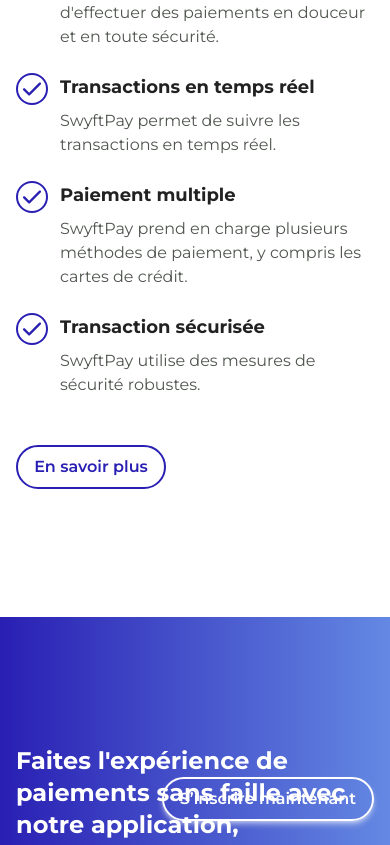
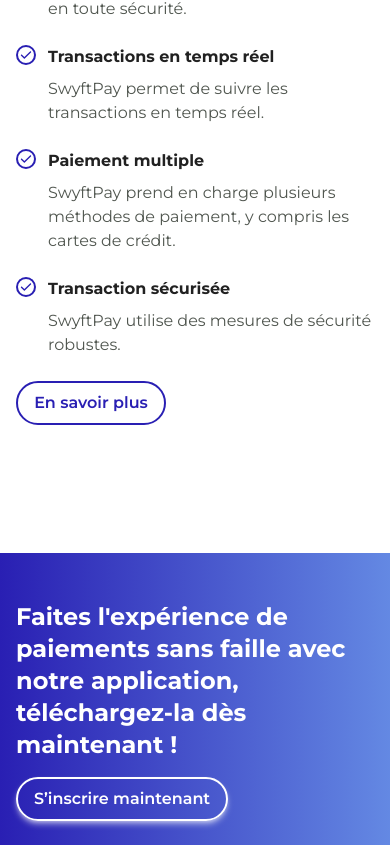
Before and after one commit to swyftpay-drc/frontend, a Next.js app: page / in a window 390 px wide. Shown: the part 2770-3615 px from the top of the page. Built offline with nearby package versions, Linux system fonts and the light colour scheme.

Commit message:
refactor:update responsive

```diff
--- a/src/components/client/home/experience-section/index.tsx
+++ b/src/components/client/home/experience-section/index.tsx
@@ -11,9 +11,9 @@
 };
 const ExperienceSection: React.FC<ExperienceSectionProps> = (props) => {
   return (
-    <div className="w-full py-32 bg-gradient-to-l from-primary-800/80 to-primary-900 h-full">
+    <div className="w-full py-12 md:py-32 bg-gradient-to-l from-primary-800/80 to-primary-900 h-full">
       <BaseContainer className="flex items-center">
-      <div className="grid grid-cols-1 md:grid-cols-2 relative">
+      <div className="grid grid-cols-1 md:grid-cols-2 relative gap-4">
         <div>
         <SectionTitle
             title="Faites l'expérience de paiements sans faille avec notre application, téléchargez-la dès maintenant !"
@@ -21,7 +21,7 @@
           />
         </div>
 
-        <div className="absolute right-0 top-8">
+        <div className="md:absolute md:right-0 md:top-8">
           <Button handleClick={(e) => {}} variant="outlined" className="text-white border-2 border-white">
           S’inscrire maintenant
           </Button>
--- a/src/components/client/home/service-section/ServiceContent.tsx
+++ b/src/components/client/home/service-section/ServiceContent.tsx
@@ -11,10 +11,10 @@
   return (
     <div className="flex gap-3">
      <span>
-      <IconRight className='rounded-full border-2 border-primary-900 h-8 w-8 text-white' color='#291FB3' />
+      <IconRight className='rounded-full border-2 border-primary-900 h-5 md:h-8 w-5 md:w-8 text-white' color='#291FB3' />
     </span>
     <div className="flex flex-col gap-2">
-      <h6 className="font-bold text-gray-900 text-lg">
+      <h6 className="font-bold text-gray-900 md:text-lg">
         {title}
       </h6>
       <p className="text-text-primary">
--- a/src/components/client/home/service-section/index.tsx
+++ b/src/components/client/home/service-section/index.tsx
@@ -16,7 +16,7 @@
         <div>
           <Image src={ServiceImg} alt="test" className="w-auto" />
         </div>
-        <div className="flex flex-col gap-12">
+        <div className="flex flex-col gap-6 md:gap-12">
           <SectionTitle
             title="Solution de passerelle de paiement numérique"
             className="py-0 px-0"
--- a/src/components/client/home/testimonial-section/index.tsx
+++ b/src/components/client/home/testimonial-section/index.tsx
@@ -10,7 +10,7 @@
 };
 const TestimonialSection: React.FC<TestimonialSectionProps> = ({ title }) => {
   return (
-    <div className="h-full py-32">
+    <div className="h-full  py-12 md:py-32">
       <SectionTitle
         title="Ce que nos clients disent de nous"
         className="text-center p-2 py-8"
--- a/src/components/client/layouts/navbar/index.tsx
+++ b/src/components/client/layouts/navbar/index.tsx
@@ -28,7 +28,7 @@
           <Link
             key={index + "_id"}
             href={nav.path}
-            className="font-medium hover:text-primary-900 duration-300"
+            className="font-semibold hover:text-primary-900 duration-300"
           >
             {nav.name}
           </Link>
@@ -80,9 +80,9 @@
       </div>
 
       {isDropdownOpen && (
-        <div className="md:hidden fixed top-0 left-0 z-40 w-full h-screen bg-primary-400 bg-opacity-80 duration-300">
-          <div className="bg-white shadow-lg z-50 w-full h-screen">
-            <div className="flex flex-col items-center justify-center gap-6 py-32">
+        <div className="md:hidden fixed top-0 left-0 z-40 w-full h-screen bg-opacity-80 duration-300">
+          <div className="bg-primary-400 shadow-lg z-50 w-full h-screen py-24">
+            <div className="flex flex-col items-center justify-start gap-6 bg-white h-screen py-12">
               {renderNavigations()}
 
               <div className="flex flex-col gap-3">
```
